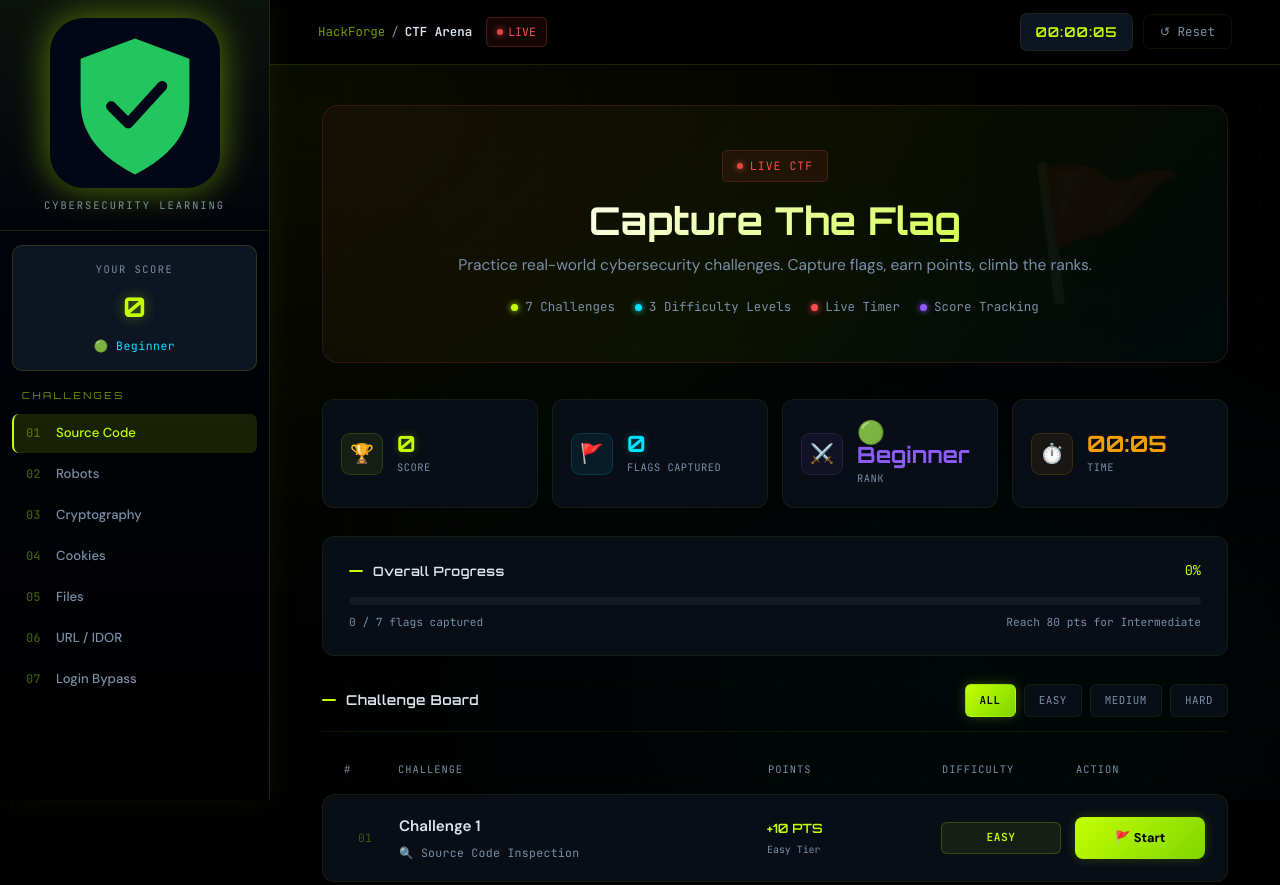
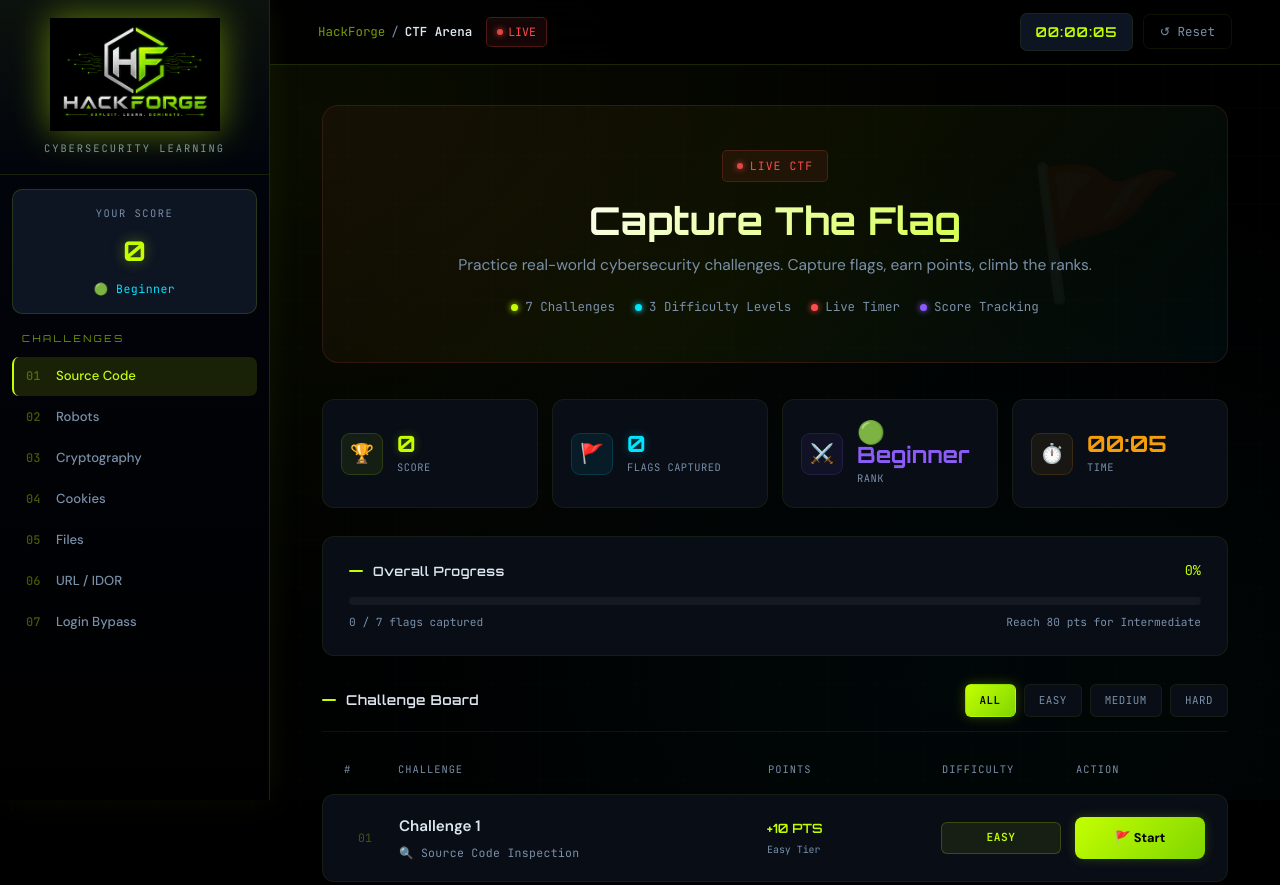
Before and after one commit to hackforge2-c/My-Website, a plain HTML site: page main.html in a window 1280 px wide. Shown: the top 885 px of the page. Drawn offline with Linux system fonts and the light colour scheme.

Commit message:
Update main.html

```diff
--- a/main.html
+++ b/main.html
@@ -167,7 +167,7 @@ footer a{color:var(--cyan);text-decoration:none;}
 <!-- ══════════════ SIDEBAR ══════════════ -->
 <aside class="sidebar">
   <div class="logo-wrap">
-    <img src="favicon.svg" alt="HackForge" class="logo-img">
+    <img src="logo.png" alt="HackForge" class="logo-img">
     <div class="logo-sub">Cybersecurity Learning</div>
   </div>
 
```
